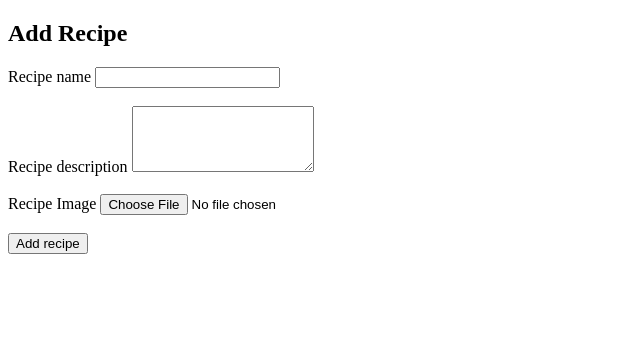
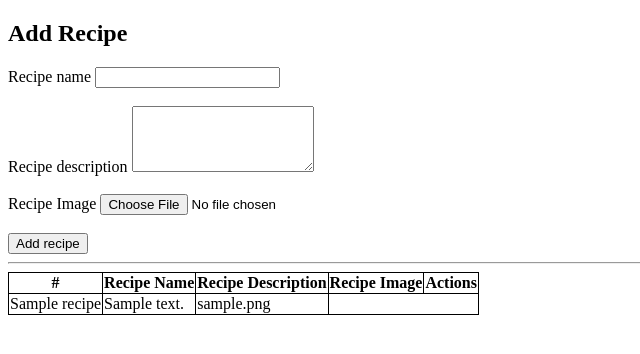
Before and after one commit to manasibibekar/recipe-project, a Django app: page /recipes/ in a window 1280 px wide. Shown: the top 354 px of the page, without its empty margins (0-640 px from the left). Run offline with Django 5.2, Linux system fonts and the light colour scheme; tables that the repository leaves empty hold one stand-in row (values such as "Sample post").

Commit message:
add table in /recipes to show all details of recipes stored in db

```diff
--- a/recipe_project/vege/templates/recipes.html
+++ b/recipe_project/vege/templates/recipes.html
@@ -5,6 +5,15 @@
     <meta name="viewport" content="width=device-width, initial-scale=1.0">
     <title>Recipe Homepage</title>
 </head>
+<style>
+    table,
+    th,
+    td {
+        border: 1px solid black;
+        border-collapse: collapse;
+    }
+</style>
+
 <body>
     <form method="post" enctype="multipart/form-data">
         {% csrf_token %}
@@ -22,6 +31,25 @@
 
         <button type="submit">Add recipe</button>
     </form>
+<hr>
+
+<table>
+    <tr>
+        <th>#</th>
+        <th>Recipe Name</th>
+        <th>Recipe Description</th>
+        <th>Recipe Image</th>
+        <th>Actions</th>
+    </tr>
+
+    {% for recipe in recipes %}
+    <tr>
+        <td>{{ recipe.recipe_name_model }}</td>
+        <td>{{ recipe.recipe_description_model }}</td>
+        <td>{{ recipe.recipe_image_model }}</td>
+    </tr>
+    {%endfor %}
+</table>
 
 </body>
 </html>
--- a/recipe_project/vege/views.py
+++ b/recipe_project/vege/views.py
@@ -18,4 +18,8 @@ def recipes(request):
 
         return redirect('/recipes/')
 
-    return render(request, 'recipes.html')
+    if request.method == "GET":
+        queryset = Recipe.objects.all()
+        print(queryset)
+        context = {"recipes": queryset}
+        return render(request, "recipes.html", context)
```
